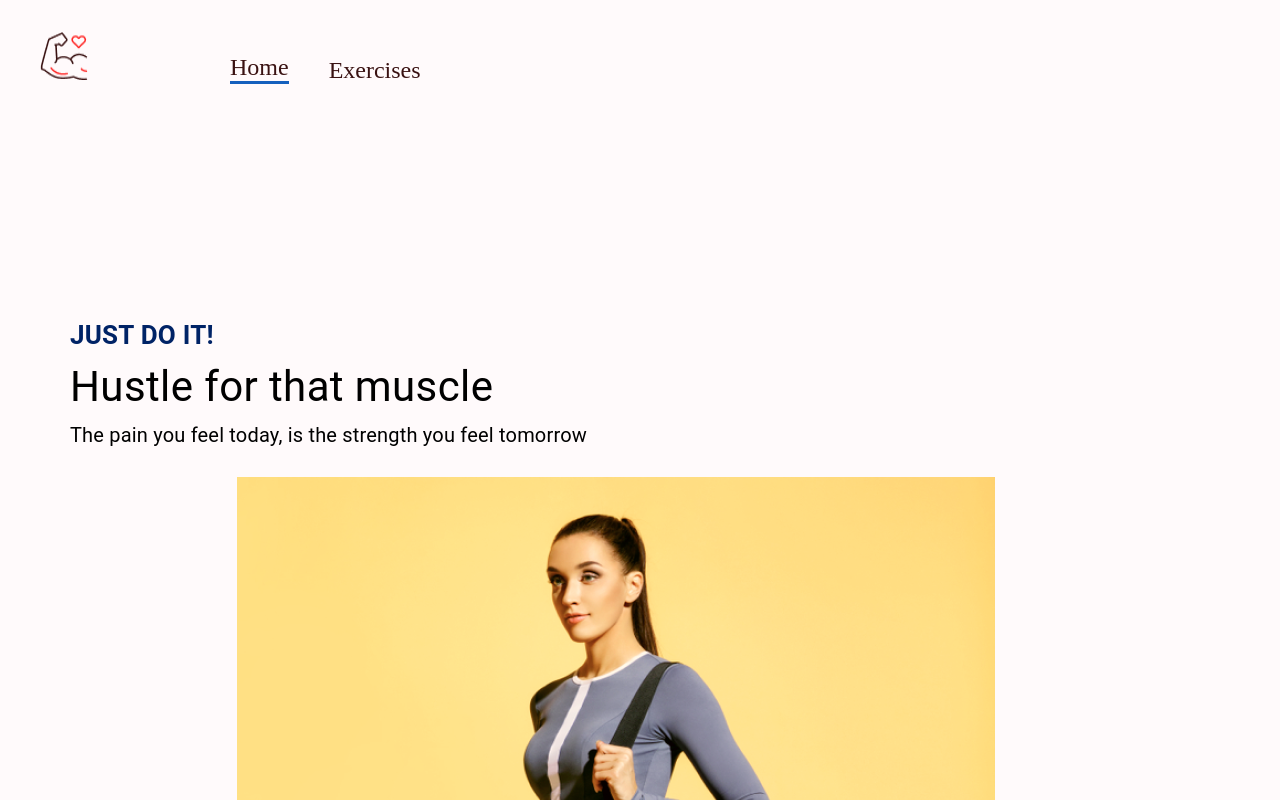
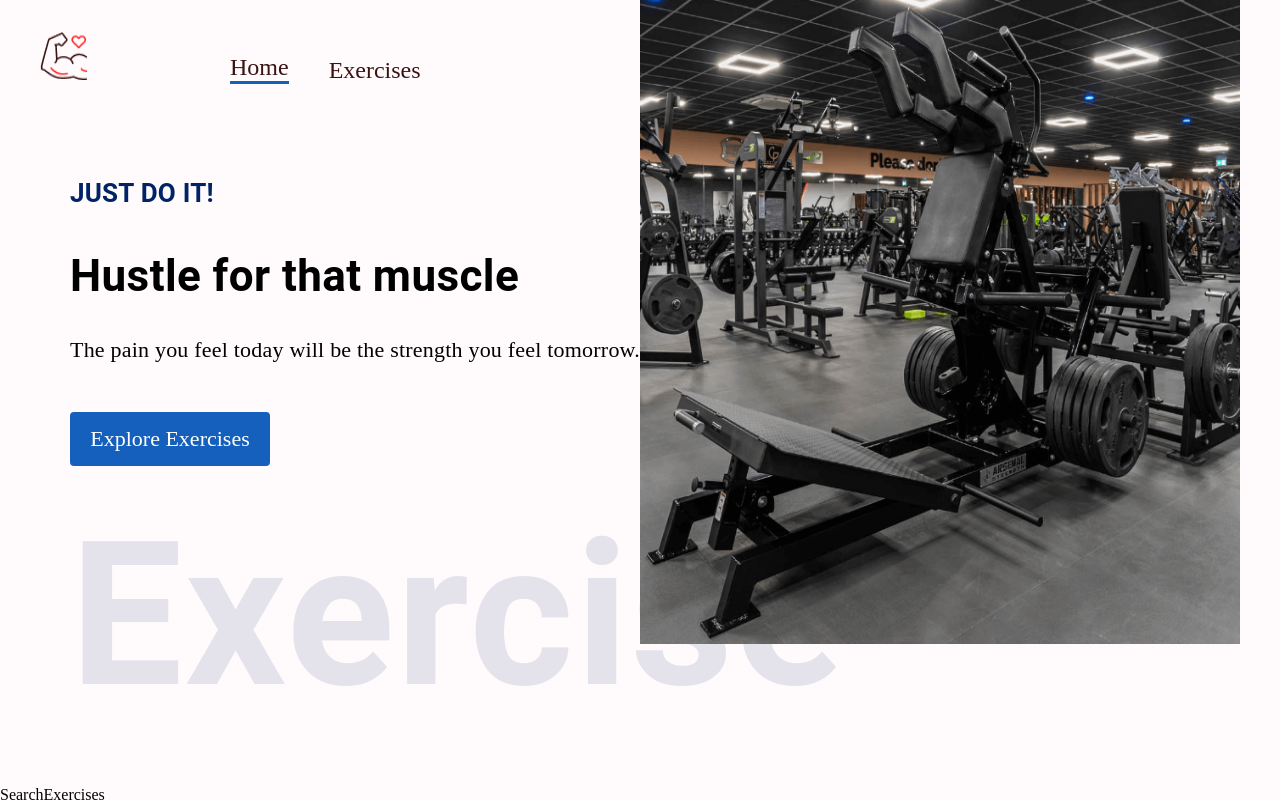
Before and after one commit to Thuotracy/Fit-On-Gym-App, a React (Create React App) app: page / in a window 1280 px wide. Shown: the top 800 px of the page. Built offline with nearby package versions, Linux system fonts and the light colour scheme.

Commit message:
styled the banner section

```diff
--- a/src/components/HeroBanner.js
+++ b/src/components/HeroBanner.js
@@ -1,36 +1,25 @@
 import React from 'react';
-import { Box, Stack, Typography, Button } from '@mui/material';
+import { Box, Stack, Typography } from '@mui/material';
 
+import HeroBannerImage from '../assets/images/banner.png';
 
-import HeroBannerImage from "../assets/images/banner.png"
+const HeroBanner = () => (
+  <Box sx={{ mt: { xs: '70px' }, ml: { sm: '50px' } }} position="relative" p="20px">
+    <Typography color="#002366" fontWeight="600" fontSize="26px">JUST DO IT!</Typography>
+    <Typography fontWeight={700} sx={{ fontSize: { lg: '44px', xs: '40px' } }} mb="23px" mt="30px">
+        Hustle for that muscle
+    </Typography>
+    <Typography fontSize="22px" fontFamily="Alegreya" lineHeight="35px">
+        The pain you feel today will be the strength you feel tomorrow.
+    </Typography>
+    <Stack>
+      <a href="#exercises" style={{ marginTop: '45px', textDecoration: 'none', width: '200px', textAlign: 'center', background: '#1560BD', padding: '14px', fontSize: '22px', textTransform: 'none', color: 'white', borderRadius: '4px' }}>Explore Exercises</a>
+    </Stack>
+    <Typography fontWeight={600} color="#002366" sx={{ opacity: '0.1', display: { lg: 'block', xs: 'none' }, fontSize: '200px' }}>
+      Exercise
+    </Typography>
+    <img src={HeroBannerImage} alt="hero-banner" className="hero-banner-img" style={{ width: '600px', height: '820px'}}/>
+  </Box>
+);
 
-const HeroBanner = () => {
-  return (
-    <Box
-        sx={{
-            mt: {lg: '212px', xs: '70px'},
-            ml: {sm: '50px'}
-        }}
-        position="relative"
-        p="20px"
-    >
-
-        <Typography color="#002366" fontWeight="600" fontSize="26px">
-            JUST DO IT!
-        </Typography>
-
-        <Typography fontWeight="700px" sx={{fontSize: {lg: "42px", xs: "38px"}}}>
-            Hustle for that muscle
-        </Typography>
-
-        <Typography fontSize="20px" lineHeight="35px" mb={3}>
-            The pain you feel today, is the strength you feel tomorrow
-        </Typography>
-
-        <Button variant="contained" href="exercises">Search Exercises</Button>
-        <img src={HeroBannerImage} alt="banner" className='hero-banner-image'/>
-    </Box>
-  )
-}
-
-export default HeroBanner
+export default HeroBanner;
```
Also changed, not shown: src/assets/images/banner.png.
